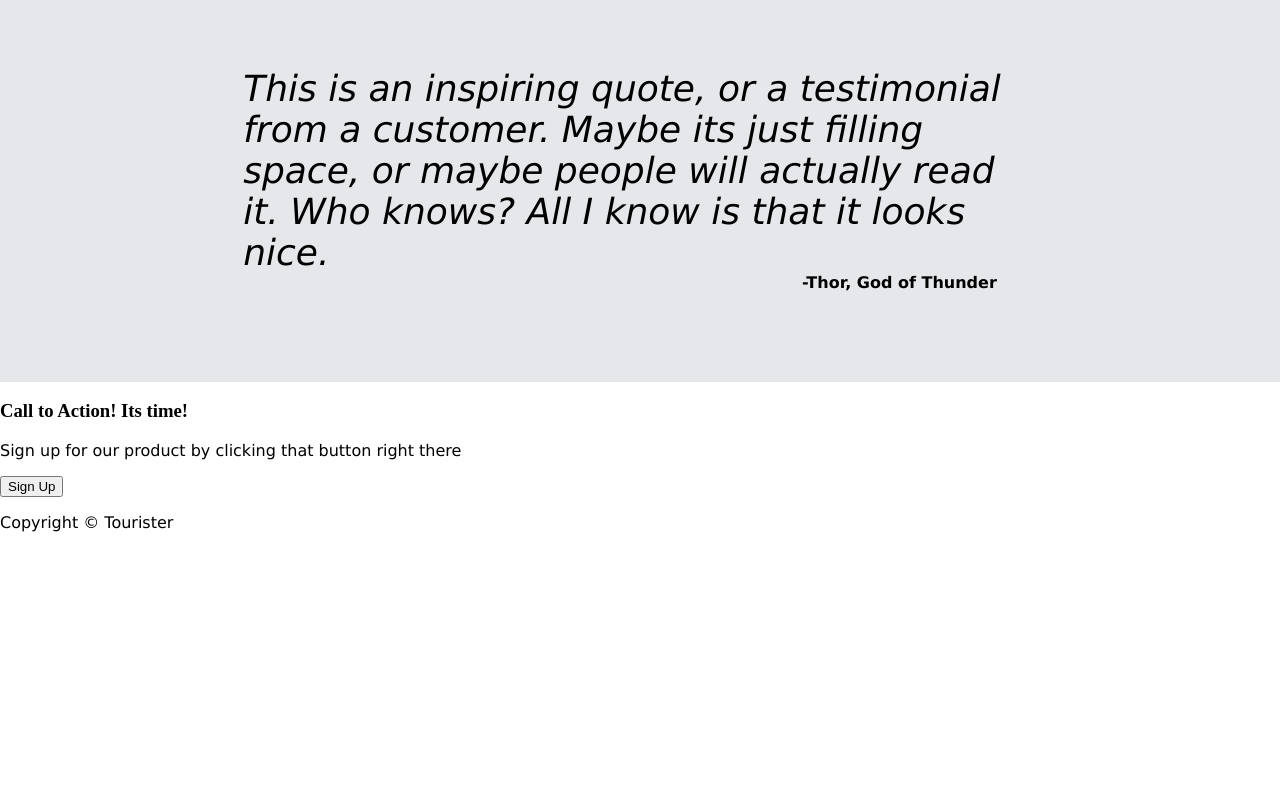
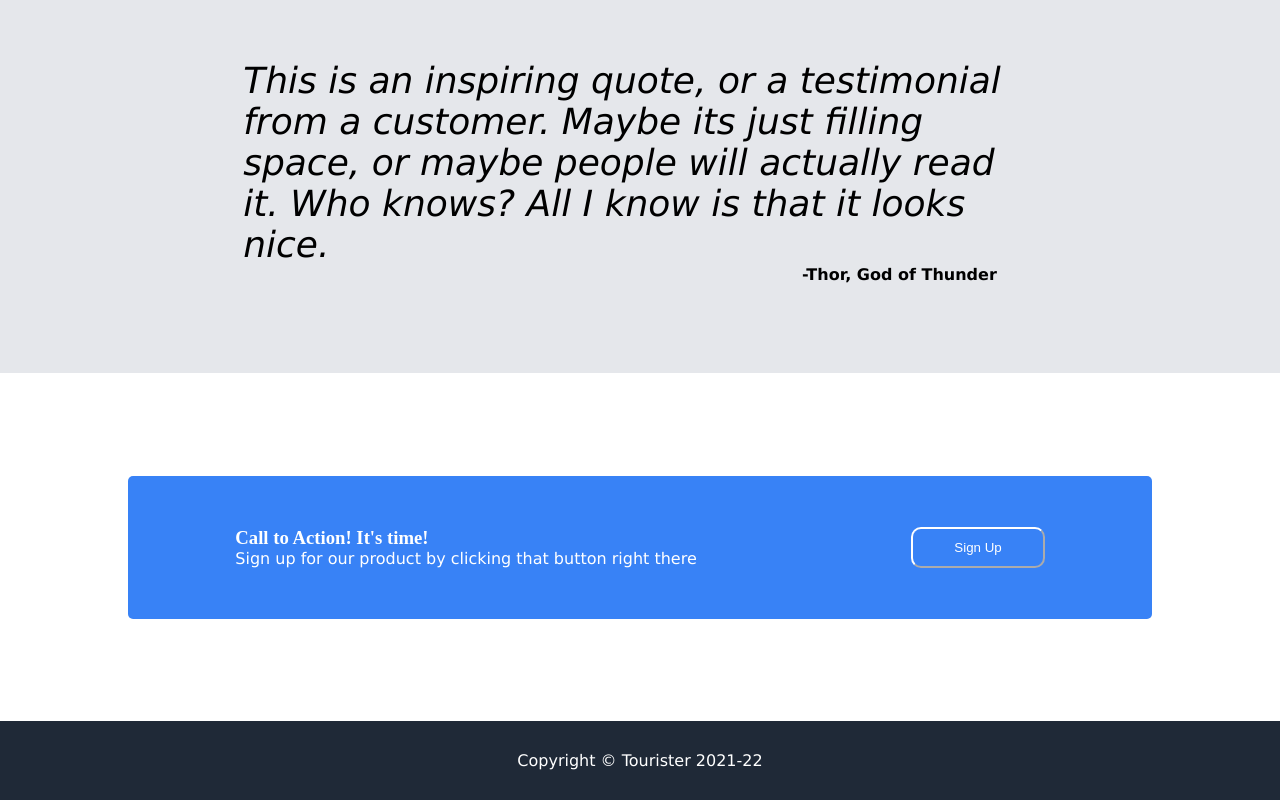
Before and after one commit to CyberShanks/Landing-Page, a plain HTML site: page index.html in a window 1280 px wide. Shown: the part 946-1746 px from the top of the page. Before the commit the page ends 1494 px from the top, so only its background shows below. Drawn offline with Linux system fonts and the light colour scheme.

Commit message:
Finished

```diff
--- a/index.html
+++ b/index.html
@@ -69,13 +69,16 @@
     </div>
 
     <div class="signup">
-        <h3>Call to Action! Its time!</h3>
+        <div class="signup-container">
+        <h3>Call to Action! It's time!</h3>
         <p>Sign up for our product by clicking that button right there</p>
-        <input type="button" value="Sign Up">
+    </div>
+        <input class="signup-btn" type="button" value="Sign Up">
     </div>
 
+
     <footer>
-        <p>Copyright &copy Tourister</p>
+        <p>Copyright &copy Tourister 2021-22</p>
     </footer>
 </body>
 
--- a/master.css
+++ b/master.css
@@ -42,6 +42,7 @@ ul{
     justify-content: space-between;
     align-items: center;
     margin-bottom: 10%;
+    padding-top: 20px;
 }
 
 body{
@@ -50,6 +51,7 @@ body{
 
 p{
     font-family: Verdana, Geneva, Tahoma, sans-serif;
+    margin: 0;
 }
 
 .top-content{
@@ -62,6 +64,7 @@ p{
     flex-direction: column;
     width: 50%;
     padding-right: 10px;
+    gap: 10px;
 }
 
 .top-img{
@@ -139,5 +142,33 @@ figcaption{
     padding: 0px 40px;
     font-weight: bold;
     margin: 0;
+}
 
+.signup{
+    background-color: #3882F6;
+    margin: 8% 10%;
+    color: white;
+    display: flex;
+    justify-content: space-around;
+    padding: 4% 0%;
+    border-radius: 5px;
 }
+
+.signup-btn{
+    color: white;
+    border-color: white;
+    border-radius: 10px;
+    background-color: #3882F6;
+    padding: 1% 4%;
+}
+
+h3{
+    margin: 0;
+}
+
+footer{
+    background-color: #1F2937;
+    color: white;
+    text-align: center;
+    padding: 30px 0px;
+}
```
